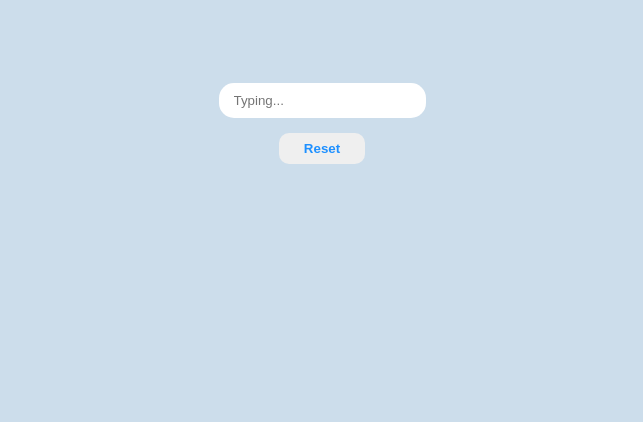
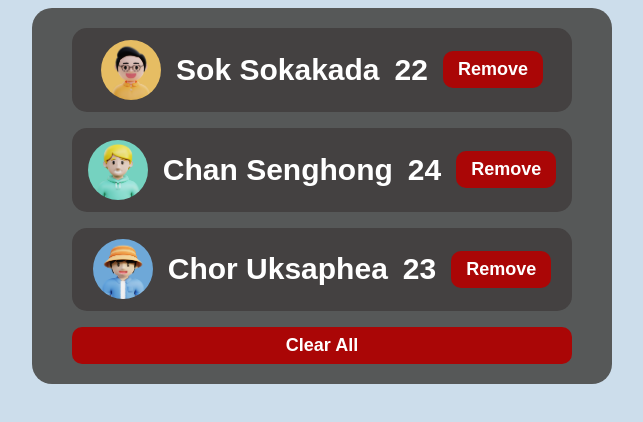
Before and after one commit to S1MSONA/reanmore.com, a React (Vite) app: page / in a window 1280 px wide. Shown: the top 422 px of the page, without its empty margins (318-961 px from the left). Built offline with nearby package versions, Linux system fonts and the light colour scheme.

Commit message:
reanmore react js updated 06-09-23

```diff
--- a/src/App.jsx
+++ b/src/App.jsx
@@ -6,6 +6,8 @@ import Event from "./components/Events/Event";
 import Counter from "./components/UseState/Counter/Counter";
 import ObjectState from "./components/UseState/StateWithObject/ObjectState";
 import GettingFromInput from "./components/UseState/GettingValues/GettingFromInput";
+import Updater from "./components/UseState/UpdaterFunction/Updater";
+import UserList from "./components/UseState/RemoveUser/UserList";
 
 const App = () => {
   return (
@@ -16,7 +18,9 @@ const App = () => {
       {/* <Products /> */}
       {/* <Counter /> */}
       {/* <ObjectState /> */}
-      <GettingFromInput />
+      {/* <GettingFromInput /> */}
+      {/* <Updater /> */}
+      <UserList />
     </>
   );
 };
--- a/src/components/Props/Poster/Poster.css
+++ b/src/components/Props/Poster/Poster.css
@@ -1,4 +1,4 @@
-:root {
+/* :root {
   font-family: sans-serif;
 }
 .btn {
@@ -36,4 +36,4 @@
 }
 img {
   width: 200px;
-}
+} */
--- a/src/components/Props/Product/Cart.css
+++ b/src/components/Props/Product/Cart.css
@@ -1,4 +1,4 @@
-.container {
+/* .container {
   display: flex;
   justify-content: center;
   gap: 20px;
@@ -21,4 +21,4 @@
 }
 .card-desc > p {
   margin-top: -15px;
-}
+} */
--- a/src/components/UseState/GettingValues/Style.css
+++ b/src/components/UseState/GettingValues/Style.css
@@ -14,7 +14,7 @@
   border: none;
   border-radius: 15px;
 }
-.main > button {
+/* .main > button {
   padding: 8px 25px;
   font: 16px;
   font-weight: bold;
@@ -25,4 +25,4 @@
 .main > button:hover {
   background-color: rgb(127, 182, 230);
   transition: all 0.2s ease;
-}
+} */
--- /dev/null
+++ b/src/components/UseState/RemoveUser/Data.js
@@ -0,0 +1,26 @@
+import p1 from "../../../assets/p1.jpg";
+import p2 from "../../../assets/p2.jpg";
+import p3 from "../../../assets/p3.jpg";
+
+const PeopleList = [
+  {
+    id: 1,
+    name: "Sok Sokakada",
+    age: 22,
+    imgSrc: p1,
+  },
+  {
+    id: 2,
+    name: "Chan Senghong",
+    age: 24,
+    imgSrc: p2,
+  },
+  {
+    id: 3,
+    name: "Chor Uksaphea",
+    age: 23,
+    imgSrc: p3,
+  },
+];
+
+export default PeopleList;
--- /dev/null
+++ b/src/components/UseState/RemoveUser/User.css
@@ -0,0 +1,51 @@
+.container {
+  display: flex;
+  justify-content: center;
+  align-items: center;
+  background-color: rgb(86, 88, 88);
+  padding: 20px 0;
+  gap: 16px;
+  max-width: 580px;
+  margin: 0 auto;
+  border-radius: 20px;
+}
+.container > button {
+  width: 500px;
+}
+.box {
+  background-color: rgb(68, 65, 65);
+  display: flex;
+  justify-content: center;
+  align-items: center;
+  gap: 15px;
+  border-radius: 15px;
+  transition: all 0.3s ease;
+  width: 500px;
+}
+.box:hover {
+  transform: scale(1.08);
+}
+.box > img {
+  width: 60px;
+  height: 60px;
+  border-radius: 50%;
+}
+.btn {
+  padding: 8px 15px;
+  font-size: 18px;
+  font-weight: bold;
+  border-radius: 10px;
+  border: none;
+}
+h2 {
+  color: #fff;
+}
+.btn-danger {
+  background-color: rgb(170, 6, 6);
+  color: #fff;
+  transition: all 0.2s ease;
+}
+.btn-danger:hover {
+  background-color: rgb(255, 0, 0);
+  color: #fff;
+}
--- /dev/null
+++ b/src/components/UseState/RemoveUser/User.jsx
@@ -0,0 +1,16 @@
+import React from "react";
+import "./user.css";
+import p1 from "../../../assets/p1.jpg";
+const User = (props) => {
+  const { imgSrc, name, age } = props;
+  return (
+    <article className="box">
+      <img src={imgSrc} alt="" />
+      <h2>{name}</h2>
+      <h2>{age}</h2>
+      <button className="btn btn-danger">Remove</button>
+    </article>
+  );
+};
+
+export default User;
--- /dev/null
+++ b/src/components/UseState/RemoveUser/UserList.jsx
@@ -0,0 +1,17 @@
+import React from "react";
+import User from "./User";
+import "./user.css";
+import PeopleList from "./Data";
+
+const UserList = () => {
+  return (
+    <div className="container">
+      {PeopleList.map((p) => (
+        <User {...p} key={p.id} />
+      ))}
+      <button className="btn btn-danger">Clear All</button>
+    </div>
+  );
+};
+
+export default UserList;
--- /dev/null
+++ b/src/components/UseState/UpdaterFunction/Updater.jsx
@@ -0,0 +1,22 @@
+import React, { useState } from "react";
+
+import "./updater.css";
+const Updater = () => {
+  const [number, setNumber] = useState(0);
+  // const counter = arr[0];
+  // const setCouner = arr[1];
+  const handleIncreament = () => {
+    setTimeout(() => setNumber((currentValue) => currentValue + 1), 3000);
+  };
+
+  return (
+    <div className="container">
+      <h1>{number}</h1>
+      <button className="btn" onClick={handleIncreament}>
+        Increament
+      </button>
+    </div>
+  );
+};
+
+export default Updater;
--- /dev/null
+++ b/src/components/UseState/UpdaterFunction/updater.css
@@ -0,0 +1,6 @@
+.wrapper {
+  display: flex;
+  flex-direction: column;
+  justify-content: center;
+  align-items: center;
+}
```
